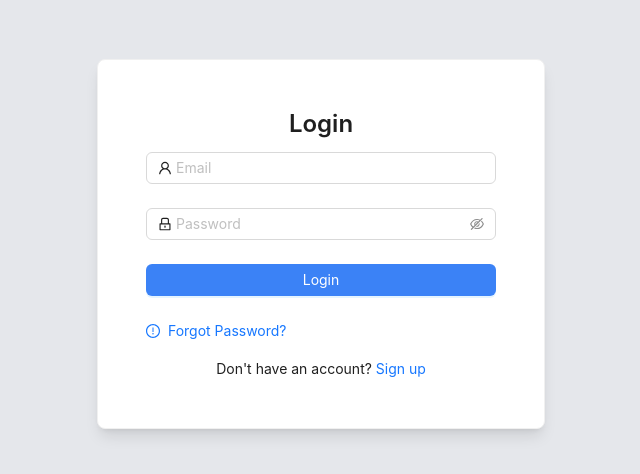
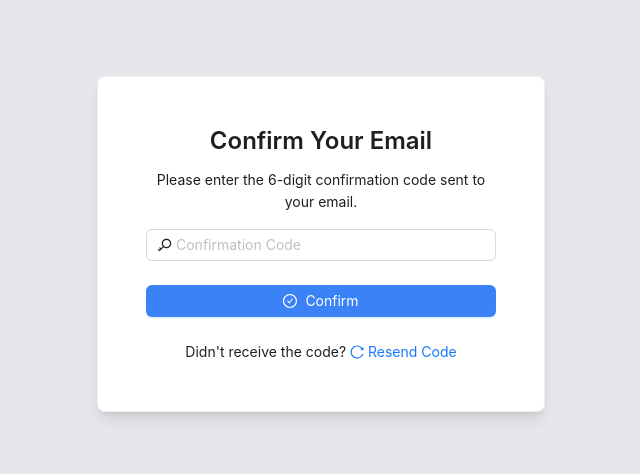
Before and after one commit to Emran-Y/TruHacks2024, a React (Create React App) app in the folder frontend/: page / in a window 1280 px wide. Shown: the part 156-630 px from the top of the page, without its empty margins (319-959 px from the left). Built offline with nearby package versions, Linux system fonts and the light colour scheme.

Commit message:
feat: create confirmation page

```diff
--- a/frontend/src/App.js
+++ b/frontend/src/App.js
@@ -1,9 +1,12 @@
 import Signup from "./components/Auth/SignUp";
 import Login from "./components/Auth/Login";
+import Confirmation from "./components/Auth/Confirmation";
 function App() {
   return (
     <div className="App">
-  <Login/>
+      {/* <Signup/>
+  <Login/> */}
+  <Confirmation/>
     </div>
   );
 }
--- /dev/null
+++ b/frontend/src/components/Auth/Confirmation.jsx
@@ -0,0 +1,57 @@
+import React from 'react';
+import { Form, Input, Button, Typography, Card } from 'antd';
+import { CheckCircleOutlined, KeyOutlined, ReloadOutlined } from '@ant-design/icons';
+
+const Confirmation = () => {
+  const [form] = Form.useForm();
+
+  const onFinish = (values) => {
+    console.log('Received values:', values);
+    // Code for confirming the email and redirecting the user
+  };
+
+  return (
+    <div className="flex justify-center items-center h-screen bg-gray-200">
+      <div className="w-full max-w-md">
+        <Card className="p-6 shadow-lg bg-white">
+          <Typography.Title level={3} className="mb-6 text-center font-semibold">
+            Confirm Your Email
+          </Typography.Title>
+          <Typography.Text className="mb-4 text-center block">
+            Please enter the 6-digit confirmation code sent to your email.
+          </Typography.Text>
+          <Form
+            form={form}
+            name="confirmation"
+            onFinish={onFinish}
+            initialValues={{ remember: true }}
+            scrollToFirstError
+          >
+            <Form.Item
+              name="confirmationCode"
+              rules={[
+                { required: true, message: 'Please enter the confirmation code!' },
+                { len: 6, message: 'The confirmation code must be 6 digits!' },
+                { pattern: /^[0-9]*$/, message: 'Please enter only digits!' },
+              ]}
+            >
+              <Input prefix={<KeyOutlined />} placeholder="Confirmation Code" maxLength={6} />
+            </Form.Item>
+            <Form.Item>
+              <Button type="primary" htmlType="submit" className="w-full bg-blue-500 hover:bg-blue-700">
+                <CheckCircleOutlined /> Confirm
+              </Button>
+            </Form.Item>
+          </Form>
+          <div className="text-center mt-4">
+            <Typography.Text>
+              Didn't receive the code? <a href="/resend-code"><ReloadOutlined /> Resend Code</a>
+            </Typography.Text>
+          </div>
+        </Card>
+      </div>
+    </div>
+  );
+};
+
+export default Confirmation;
--- a/frontend/src/components/Auth/Login.jsx
+++ b/frontend/src/components/Auth/Login.jsx
@@ -48,14 +48,14 @@ const Login = () => {
                 </Button>
               </Form.Item>
             </Form>
-            <div className="flex justify-between">
+            <div className="flex justify-end">
               <Typography.Text>
                 <a href="/forgot-password">
                   <ExclamationCircleOutlined className="mr-1" /> Forgot Password?
                 </a>
               </Typography.Text>
             </div>
-            <div className="text-center mt-4">
+            <div className="text-center mt-6">
               <Typography.Text>
                 Don't have an account? <a href="/signup">Sign up</a>
               </Typography.Text>
```
